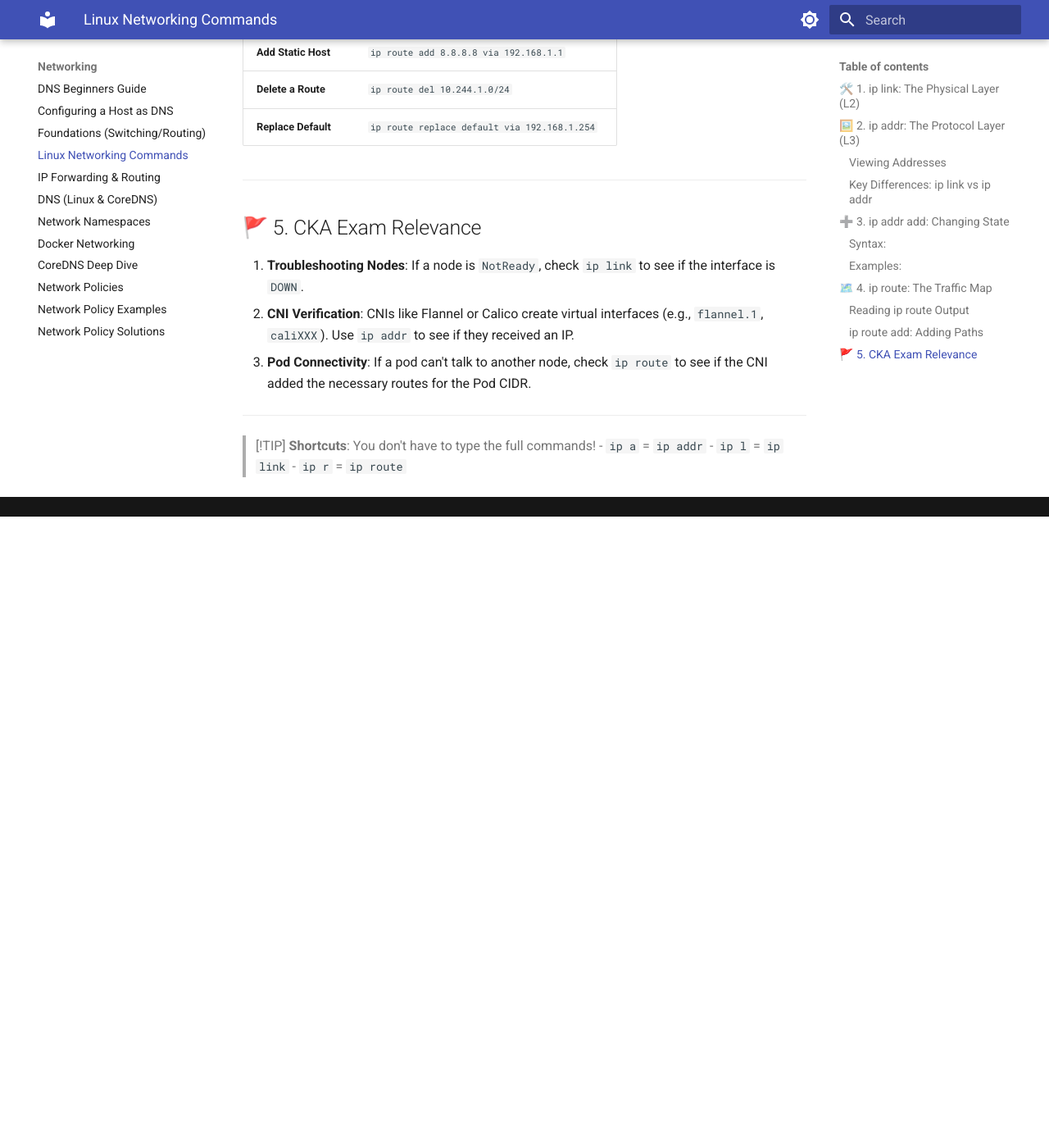
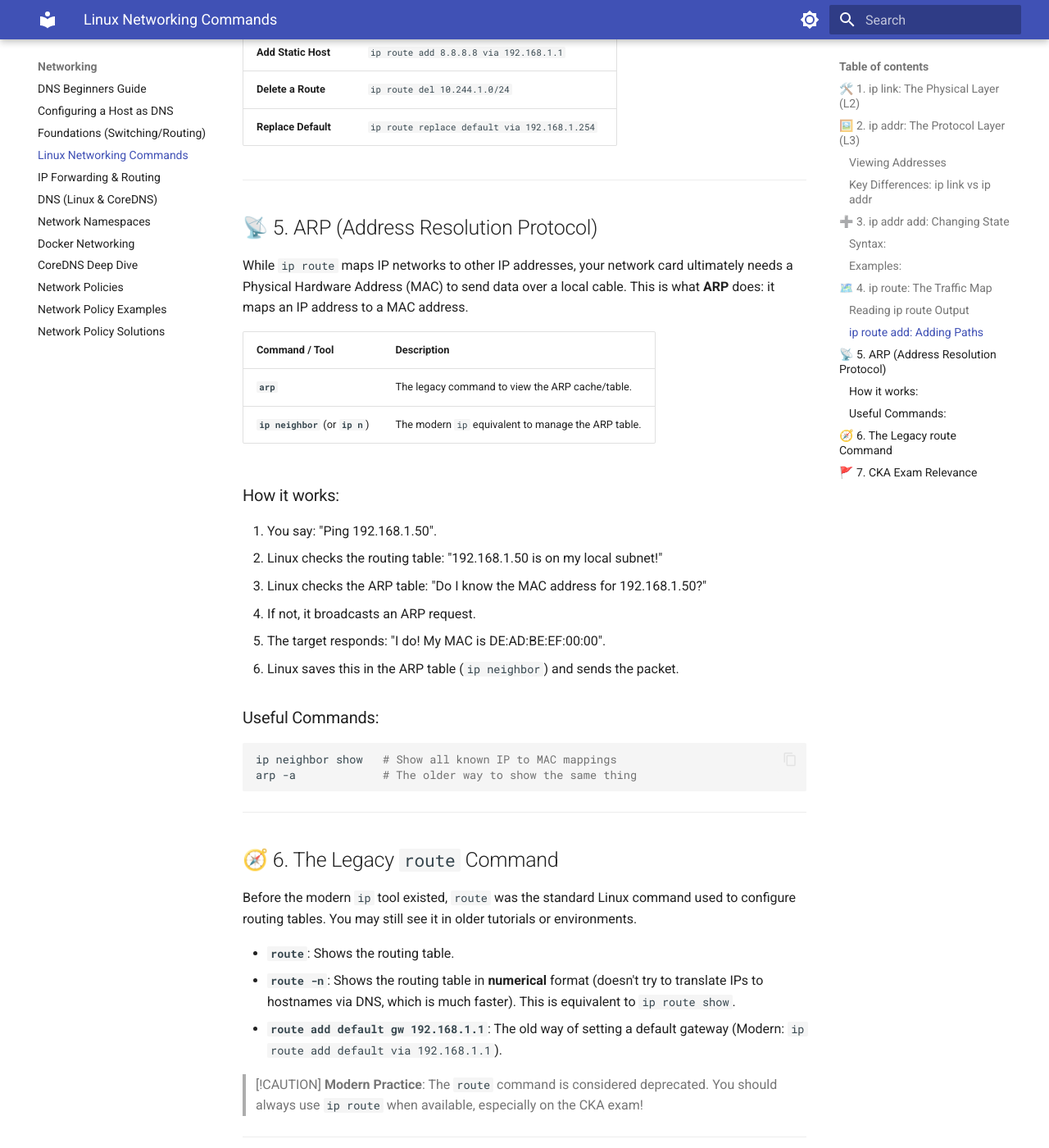
Before and after one commit to kvcenation5/cka-study-guide, an MkDocs documentation site: the page built from docs/networking/linux-networking-commands.md, in a window 1280 px wide and 1400 px high, scrolled down 2239 px. Shown: the whole window at 82% size. Built offline with MkDocs 1.6.1 and Material for MkDocs 9.7.7, drawn with Linux system fonts in a browser that asks for light colours; before the commit the page ends 2869 px from its top, so only the background shows below that; some of the changed text lies outside the part shown.

Commit message:
Add ARP and legacy route command explanations

````diff
--- a/docs/networking/linux-networking-commands.md
+++ b/docs/networking/linux-networking-commands.md
@@ -78,7 +78,45 @@ Use this to tell Linux how to find subnets that aren't directly connected.
 
 ---
 
-## 🚩 5. CKA Exam Relevance
+## 📡 5. ARP (Address Resolution Protocol)
+
+While `ip route` maps IP networks to other IP addresses, your network card ultimately needs a Physical Hardware Address (MAC) to send data over a local cable. This is what **ARP** does: it maps an IP address to a MAC address.
+
+| Command / Tool | Description |
+| :--- | :--- |
+| **`arp`** | The legacy command to view the ARP cache/table. |
+| **`ip neighbor`** (or **`ip n`**) | The modern `ip` equivalent to manage the ARP table. |
+
+### How it works:
+1. You say: "Ping 192.168.1.50".
+2. Linux checks the routing table: "192.168.1.50 is on my local subnet!"
+3. Linux checks the ARP table: "Do I know the MAC address for 192.168.1.50?"
+4. If not, it broadcasts an ARP request.
+5. The target responds: "I do! My MAC is DE:AD:BE:EF:00:00".
+6. Linux saves this in the ARP table (`ip neighbor`) and sends the packet.
+
+### Useful Commands:
+```bash
+ip neighbor show   # Show all known IP to MAC mappings
+arp -a             # The older way to show the same thing
+```
+
+---
+
+## 🧭 6. The Legacy `route` Command
+
+Before the modern `ip` tool existed, `route` was the standard Linux command used to configure routing tables. You may still see it in older tutorials or environments.
+
+*   **`route`**: Shows the routing table.
+*   **`route -n`**: Shows the routing table in **numerical** format (doesn't try to translate IPs to hostnames via DNS, which is much faster). This is equivalent to `ip route show`.
+*   **`route add default gw 192.168.1.1`**: The old way of setting a default gateway (Modern: `ip route add default via 192.168.1.1`).
+
+> [!CAUTION]
+> **Modern Practice**: The `route` command is considered deprecated. You should always use `ip route` when available, especially on the CKA exam!
+
+---
+
+## 🚩 7. CKA Exam Relevance
 
 1.  **Troubleshooting Nodes**: If a node is `NotReady`, check `ip link` to see if the interface is `DOWN`.
 2.  **CNI Verification**: CNIs like Flannel or Calico create virtual interfaces (e.g., `flannel.1`, `caliXXX`). Use `ip addr` to see if they received an IP.
````
